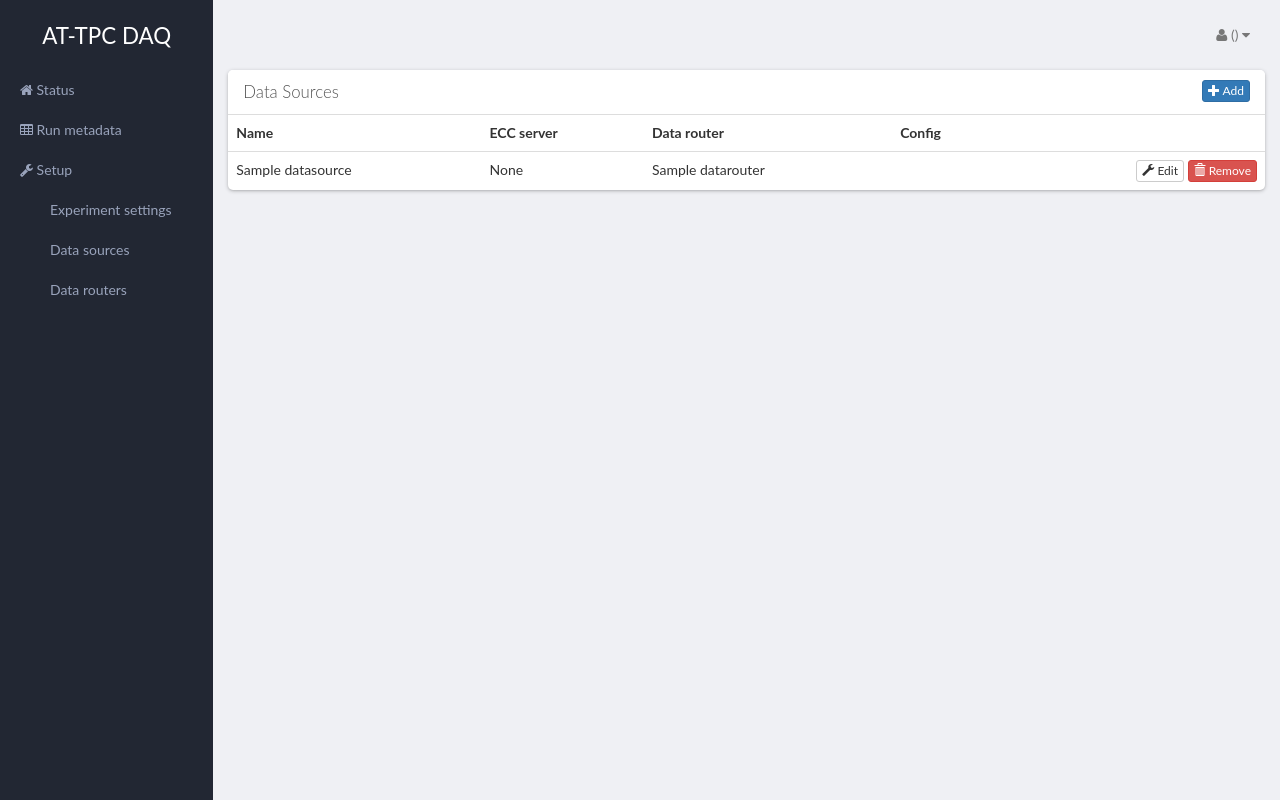
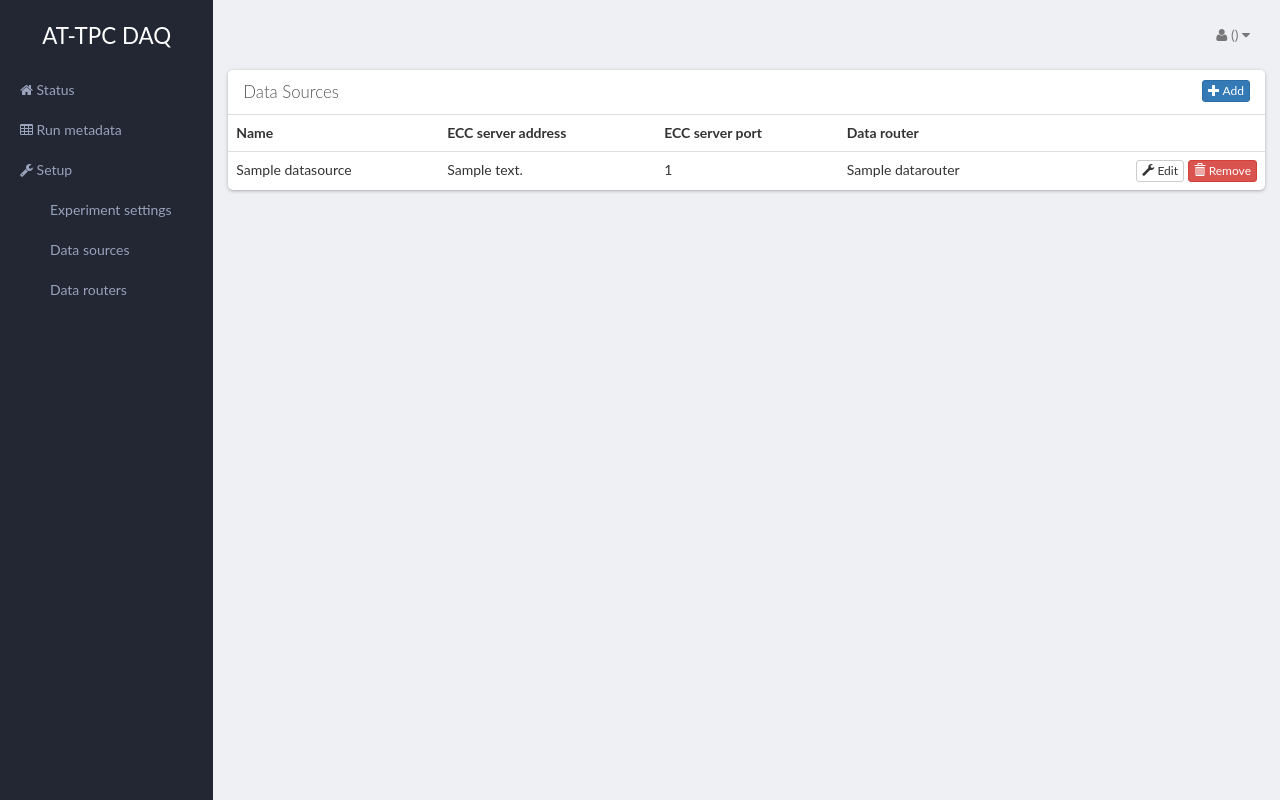
Before and after one commit to ATTPC/attpc-daq, a Django app: template web/attpcdaq/templates/daq/data_source_list.html in a window 1280 px wide. Run offline with Django 3.2, Linux system fonts and the light colour scheme; the template is opened without the code that fills it: values that come from a table or form of the project are taken from there, others are empty; tables that the repository leaves empty hold one stand-in row (values such as "Sample post"); parts of the project's set-up code (start-up, migrations or seed data) failed here and were passed over; some libraries are stand-ins or nearby versions.

Commit message:
Removed ECC server and config from data source page.

```diff
--- a/web/attpcdaq/daq/forms.py
+++ b/web/attpcdaq/daq/forms.py
@@ -8,7 +8,7 @@ from .models import DataSource, DataRouter, Experiment
 class DataSourceForm(ModelForm):
     class Meta:
         model = DataSource
-        fields = ['name', 'ecc_ip_address', 'ecc_port', 'data_router', 'selected_config']
+        fields = ['name', 'ecc_ip_address', 'ecc_port', 'data_router']
 
     def __init__(self, *args, **kwargs):
         super(DataSourceForm, self).__init__(*args, **kwargs)
--- a/web/attpcdaq/templates/daq/data_source_list.html
+++ b/web/attpcdaq/templates/daq/data_source_list.html
@@ -17,17 +17,17 @@
         <table class="table table-hover">
             <tr>
                 <th>Name</th>
-                <th>ECC server</th>
+                <th>ECC server address</th>
+                <th>ECC server port</th>
                 <th>Data router</th>
-                <th>Config</th>
                 <th></th>
             </tr>
             {% for source in datasource_list %}
             <tr>
                 <td>{{ source.name }}</td>
-                <td>{{ source.ecc_server.name|default:'None' }}</td>
+                <td>{{ source.ecc_ip_address|default:'None' }}</td>
+                <td>{{ source.ecc_port|default:'None' }}</td>
                 <td>{{ source.data_router.name|default:'None' }}</td>
-                <td>{{ source.config }}</td>
                 <td class="text-right">
                     <a role="button" class="btn btn-xs btn-default"
                        href="{% url 'daq/update_source' source.pk %}">
```
